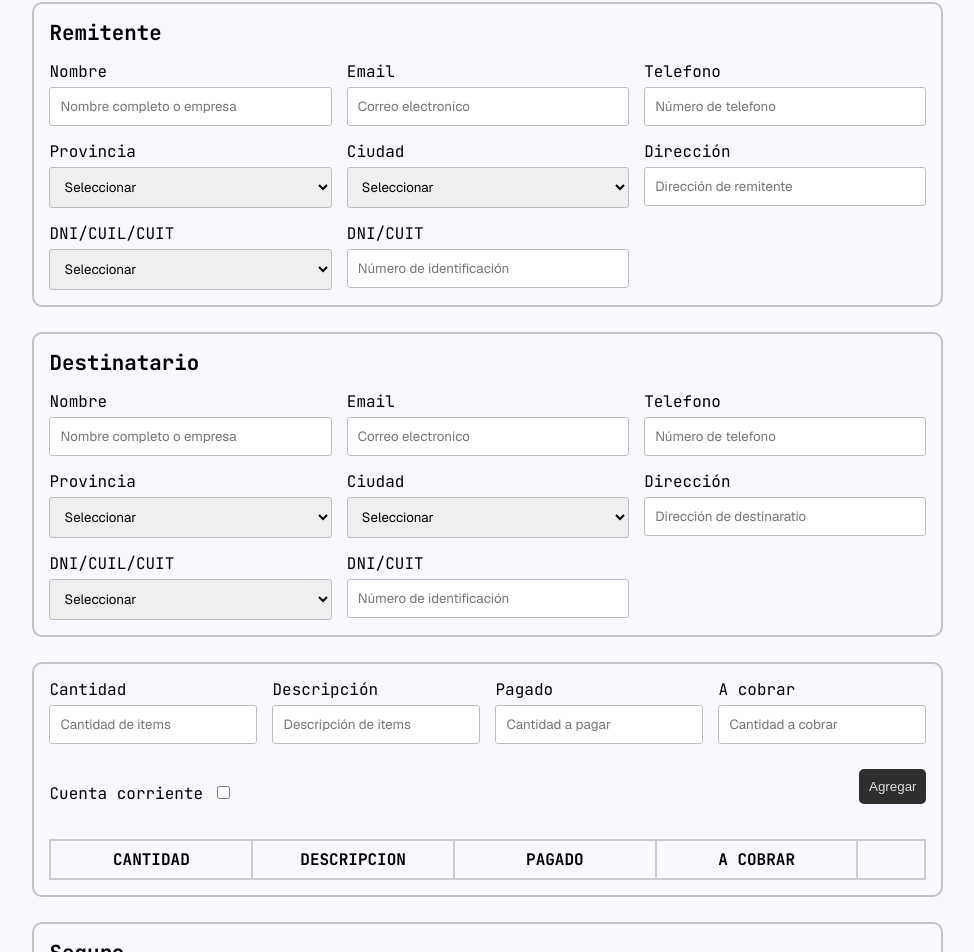
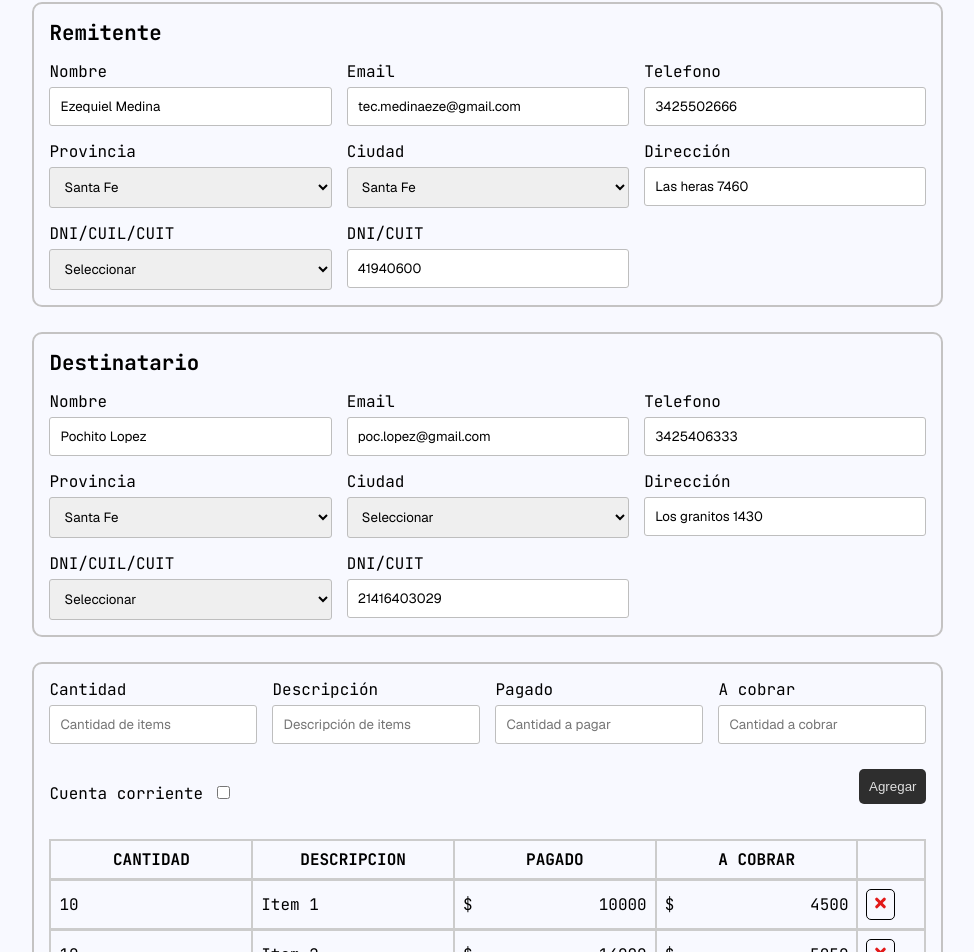
Before and after one commit to Eze-Medina/nyc-logistics-tracking-frontend, a React (Vite) app: page / in a window 1280 px wide. Shown: the part 155-1107 px from the top of the page, without its empty margins (152-1126 px from the left). Built offline with nearby package versions, Linux system fonts and the light colour scheme.

Commit message:
first commit

```diff
--- a/src/modules/home/components/form/guideForm/GuideForm.tsx
+++ b/src/modules/home/components/form/guideForm/GuideForm.tsx
@@ -13,40 +13,62 @@ import style from './guideform.module.css'
 
 const formData: Form = {
   sender: {
-    id: '',
-    idType: '',
-    name: '',
-    email: '',
-    phone: '',
-    address: '',
+    id: 41940600,
+    idType: 'dni',
+    name: 'Ezequiel Medina',
+    email: 'tec.medinaeze@gmail.com',
+    phone: '3425502666',
+    address: 'Las heras 7460',
   },
   receiver: {
-    id: '',
-    idType: '',
-    name: '',
-    email: '',
-    phone: '',
-    address: '',
+    id: 21416403029,
+    idType: 'cuit',
+    name: 'Pochito Lopez',
+    email: 'poc.lopez@gmail.com',
+    phone: '3425406333',
+    address: 'Los granitos 1430',
   },
   origin: {
-    province: '',
-    city: '',
+    province: "Santa Fe",
+    city: "Santa Fe"
   },
   destination: {
-    province: '',
-    city: '',
+    province: "Santa Fe",
+    city: "Santo Tomé"
   },
   sure: {
-    secure: false,
-    declaredValue: 0,
-    sureValue: 0,
+    secure: true,
+    declaredValue: 50000,
+    sureValue: 2500
   },
   guia: {
     numero: 0
   }
-};
+}
 
-const items: Item[] = [];
+const items: Item[] = [
+  {
+    quantity: 10,
+    description: 'Item 1',
+    paid: 10000,
+    remainingAmount: 4500,
+    currentAccount: false,
+  },
+  {
+    quantity: 10,
+    description: 'Item 2',
+    paid: 14000,
+    remainingAmount: 5050,
+    currentAccount: false,
+  },
+  {
+    quantity: 10,
+    description: 'Item 3',
+    paid: 3000,
+    remainingAmount: 500,
+    currentAccount: true,
+  }
+]
 
 export const GuideForm = () => {
 
--- a/src/shared/components/guideShipment/CreatePDF.tsx
+++ b/src/shared/components/guideShipment/CreatePDF.tsx
@@ -33,22 +33,24 @@ export const CreatePDF = (props: dataType) => {
     return Number(value).toLocaleString('es-AR');
   };
 
-  const formatId = (
-    id: string | number,
-    idType: 'dni' | 'cuit' | 'cuil'
-  ) => {
+  const formatId = (id: string | number, idType: string) => {
     const value = String(id).replace(/\D/g, '');
+    const type = idType.toLowerCase();
 
-    if (idType === 'dni') {
-      return value;
+    if (type === 'dni') {
+      return Number(value).toLocaleString('es-AR');
     }
 
-    if (idType === 'cuit' || idType === 'cuil') {
-      if (value.length !== 11) {
+    if (type === 'cuit' || type === 'cuil') {
+      if (value.length < 3) {
         return value;
       }
 
-      return `${value.slice(0, 2)}-${value.slice(2, 10)}-${value.slice(10)}`;
+      const firstTwo = value.slice(0, 2);
+      const last = value.slice(-1);
+      const middle = value.slice(2, -1);
+
+      return `${firstTwo}-${middle}-${last}`;
     }
 
     return value;
@@ -123,24 +125,39 @@ export const CreatePDF = (props: dataType) => {
             <View style={styles.fieldRow}>
               <Text style={styles.fieldLabel}>Nombre:</Text>
               <Text style={styles.fieldValue}>
-                {props.data.sender.name} - {props.data.sender.idType.toUpperCase()}: {' '}
-                {formatId(props.data.sender.id, props.data.sender.idType)}
+                {props.data.sender.name}
+              </Text>
+            </View>
+
+            <View style={styles.fieldRow}>
+              <Text style={styles.fieldLabel}>{props.data.sender.idType.toUpperCase()}:{' '}</Text>
+              <Text style={styles.fieldValue}>
+                {formatId(
+                  props.data.sender.id,
+                  props.data.sender.idType
+                )}
               </Text>
             </View>
 
             <View style={styles.fieldRow}>
               <Text style={styles.fieldLabel}>Domicilio:</Text>
-              <Text style={styles.fieldValue}> {props.data.sender.address} </Text>
+              <Text style={styles.fieldValue}>
+                {props.data.sender.address}
+              </Text>
             </View>
 
             <View style={styles.fieldRow}>
               <Text style={styles.fieldLabel}>Localidad:</Text>
-              <Text style={styles.fieldValue}> {props.data.origin.city}, {props.data.origin.city} </Text>
+              <Text style={styles.fieldValue}>
+                {props.data.origin.city}, {props.data.origin.province}
+              </Text>
             </View>
 
             <View style={styles.fieldRow}>
               <Text style={styles.fieldLabel}>Teléfono:</Text>
-              <Text style={styles.fieldValue}> {props.data.sender.phone} </Text>
+              <Text style={styles.fieldValue}>
+                {props.data.sender.phone}
+              </Text>
             </View>
           </View>
 
@@ -150,19 +167,33 @@ export const CreatePDF = (props: dataType) => {
             <View style={styles.fieldRow}>
               <Text style={styles.fieldLabel}>Nombre:</Text>
               <Text style={styles.fieldValue}>
-                {props.data.receiver.name} - {props.data.receiver.idType.toUpperCase()}: {' '}
-                {formatId(props.data.receiver.id, props.data.receiver.idType)}
+                {props.data.receiver.name}
+              </Text>
+            </View>
+
+            <View style={styles.fieldRow}>
+              <Text style={styles.fieldLabel}>{props.data.receiver.idType.toUpperCase()}:{' '}</Text>
+              <Text style={styles.fieldValue}>
+                {formatId(
+                  props.data.receiver.id,
+                  props.data.receiver.idType
+                )}
               </Text>
             </View>
 
             <View style={styles.fieldRow}>
               <Text style={styles.fieldLabel}>Domicilio:</Text>
-              <Text style={styles.fieldValue}> {props.data.receiver.address} </Text>
+              <Text style={styles.fieldValue}>
+                {props.data.receiver.address}
+              </Text>
             </View>
 
             <View style={styles.fieldRow}>
               <Text style={styles.fieldLabel}>Localidad:</Text>
-              <Text style={styles.fieldValue}> {props.data.destination.city}, {props.data.destination.province} </Text>
+              <Text style={styles.fieldValue}>
+                {props.data.destination.city},{' '}
+                {props.data.destination.province}
+              </Text>
             </View>
 
             <View style={styles.fieldRow}>
@@ -242,7 +273,7 @@ export const CreatePDF = (props: dataType) => {
 
           {/* Totales */}
 
-          <View style={styles.tableHeaderRow}>
+          <View style={styles.totalsRow}>
 
             <Text style={[
               styles.totalsCell,
--- a/src/shared/components/guideShipment/createPDF.styles.ts
+++ b/src/shared/components/guideShipment/createPDF.styles.ts
@@ -103,6 +103,7 @@ export const styles = StyleSheet.create({
     flexDirection: 'row',
     width: '100%',
     backgroundColor: '#e8e8e8',
+    borderTop: '1px solid #1a1a1a',
   },
 
   totalsCell: {
@@ -225,18 +226,19 @@ export const styles = StyleSheet.create({
 
   fieldRow: {
     flexDirection: 'row',
+    alignItems: 'flex-start',
     marginBottom: 2,
   },
 
   fieldLabel: {
-    width: 65,
     fontSize: 8,
     color: '#555',
+    marginRight: 4,
   },
 
   fieldValue: {
+    flex: 1,
     fontSize: 8.5,
-    flex: 1,
     fontWeight: 500,
   },
 
```
